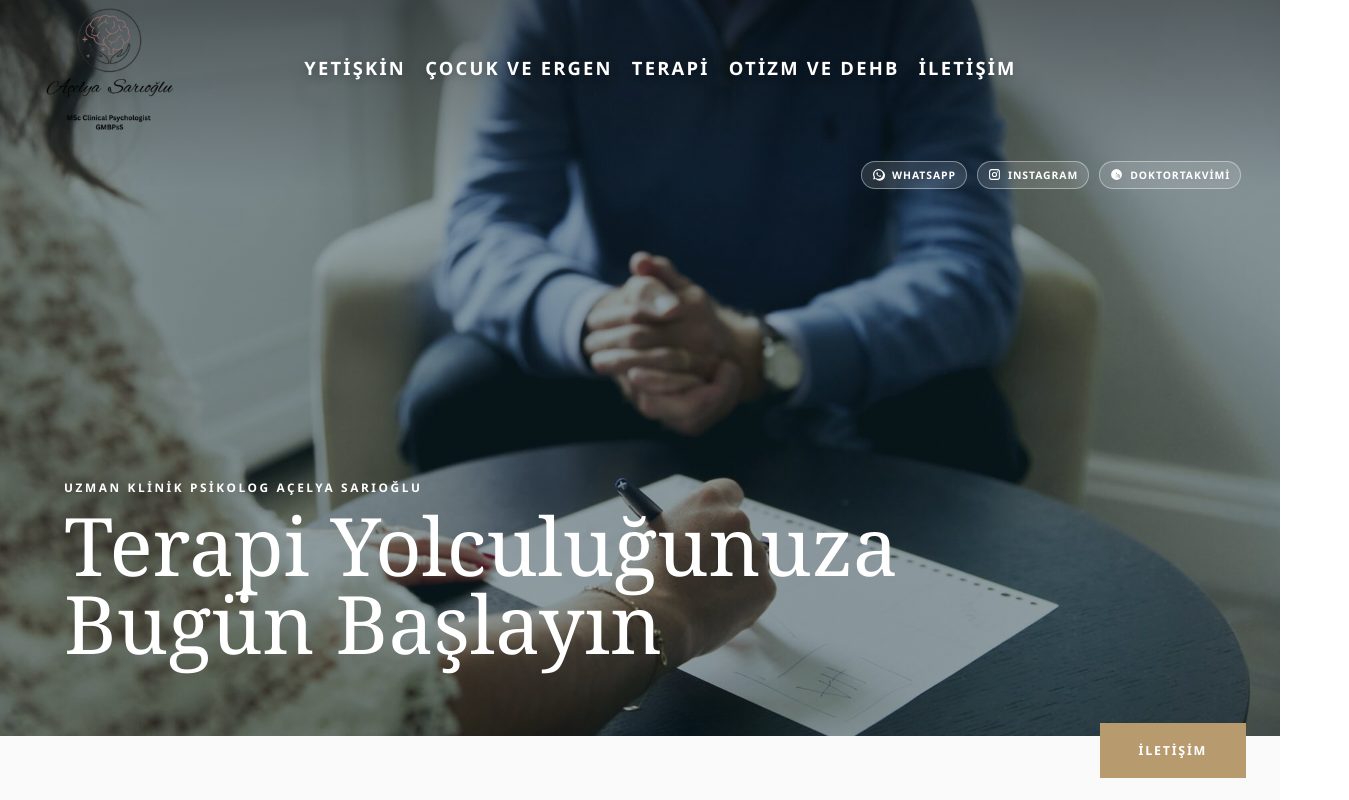
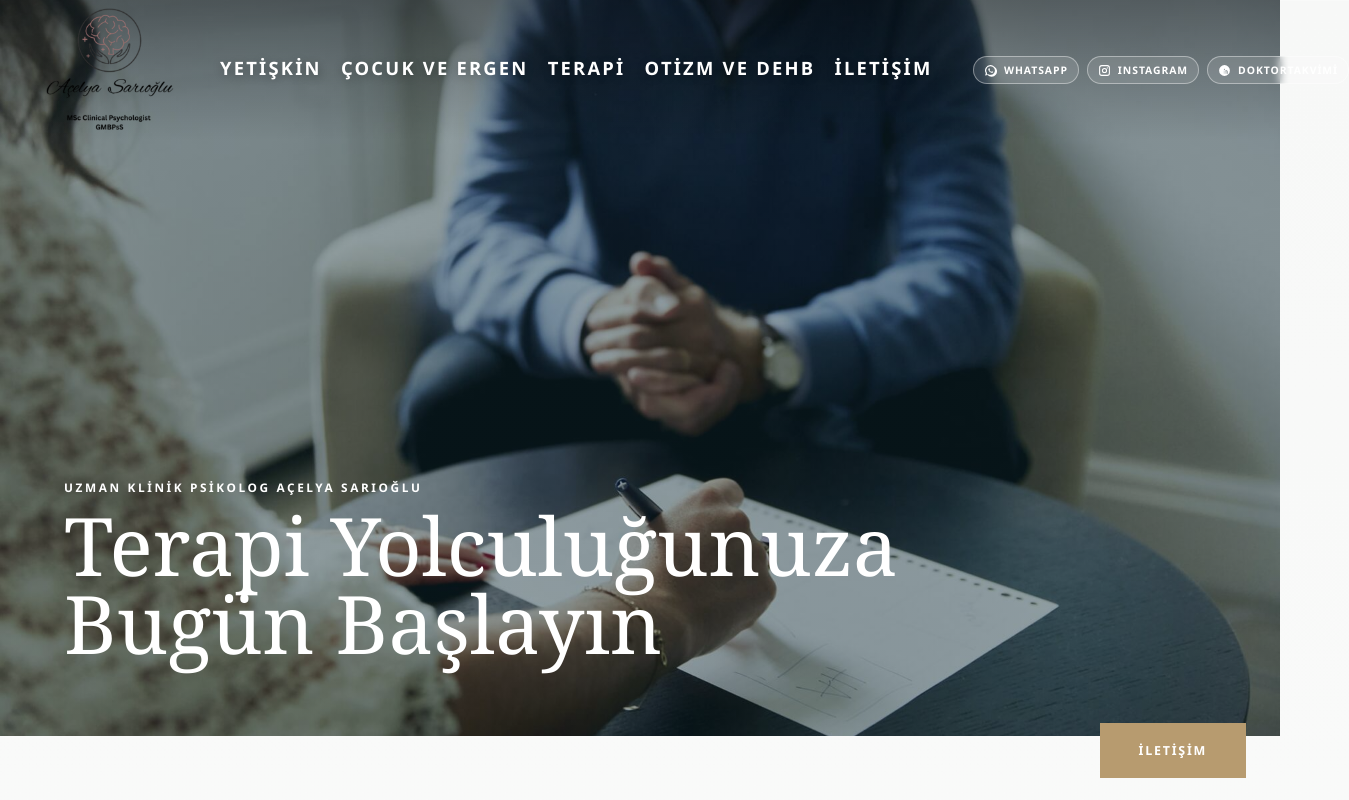
Before and after one commit to OmerYilmazlar/acelya-sarioglu, a React (Vite) app: page / in a window 1280 px wide. Shown: the top 800 px of the page, 1349 px wide, since content can reach past the window. Built offline with nearby package versions, Linux system fonts and the light colour scheme.

Commit message:
fix: align navbar properly - logo, nav items, and social icons on single row

```diff
--- a/src/index.css
+++ b/src/index.css
@@ -89,34 +89,33 @@ a {
 }
 
 .site-header.home-overlay .header-inner {
-  display: grid;
-  grid-template-columns: auto 1fr auto;
+  display: flex;
   align-items: center;
+  justify-content: space-between;
+  gap: 20px;
   min-height: auto;
-  gap: 20px;
   padding: 16px 0;
+  width: min(1560px, 98%);
+  margin: 0 auto;
 }
 
 .site-header.home-overlay .brand {
-  grid-column: 1;
-  grid-row: 1;
+  flex-shrink: 0;
+  margin-right: 0;
 }
 
 .site-header.home-overlay .desktop-nav {
-  grid-column: 1 / -1;
-  grid-row: 1;
+  flex: 1;
   justify-content: space-around;
   margin: 0;
-  flex: none;
-  width: 100%;
+  gap: clamp(16px, 3vw, 48px);
 }
 
 .site-header.home-overlay .header-social {
-  grid-column: 1 / -1;
-  grid-row: 2;
+  flex-shrink: 0;
   justify-content: flex-end;
   display: flex;
-  width: 100%;
+  gap: 8px;
 }
 
 .site-header:not(.home-overlay) .header-inner {
```
